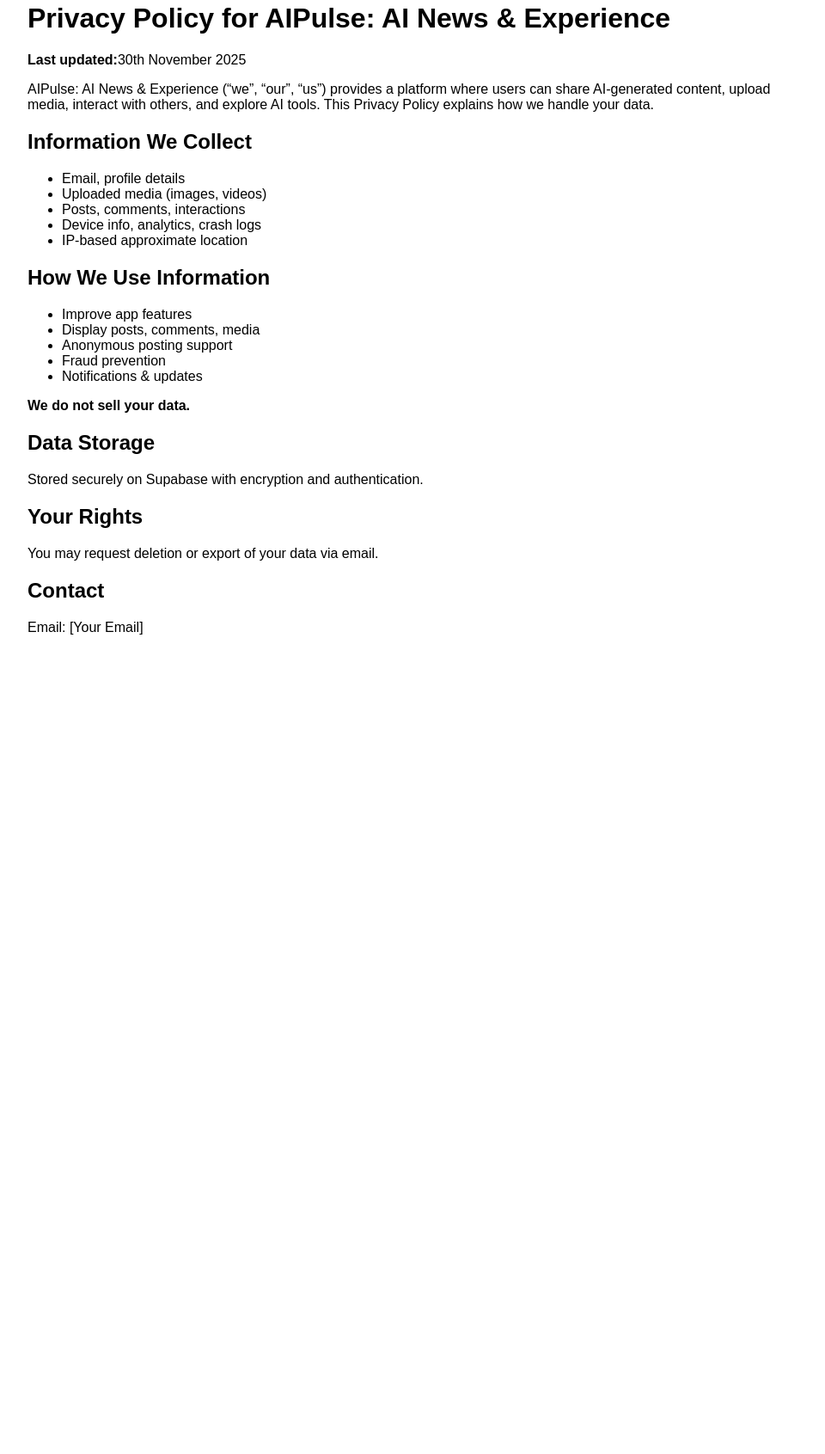
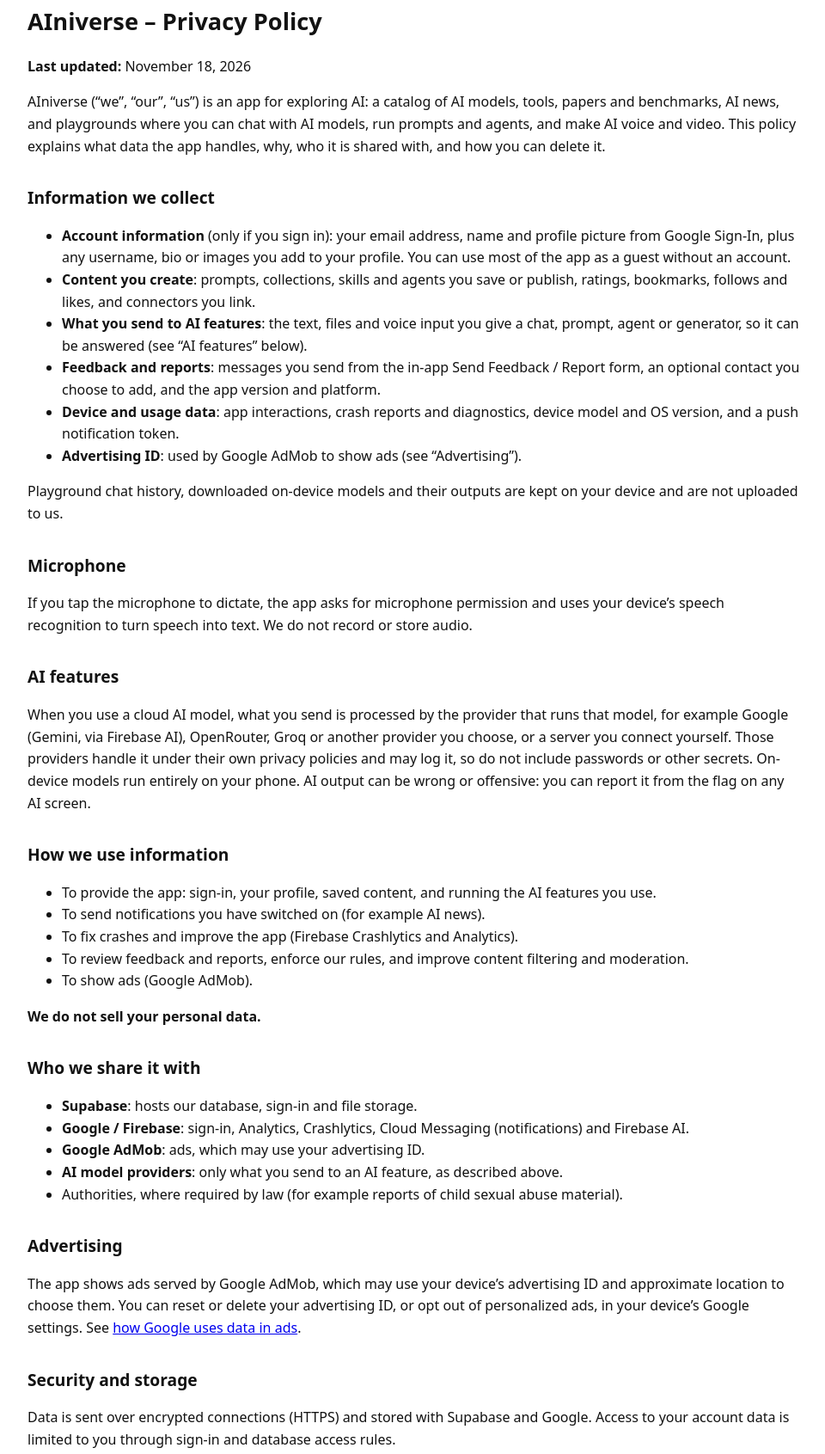
Before and after one commit to shreyas-android/privacy-policies, a plain HTML site: page ai-threads/index.html in a window 1280 px wide. Shown: the part 37-1728 px from the top of the page at 86% size, without its empty margins (158-1118 px from the left). Before the commit the page ends 816 px from the top, so only its background shows below. Drawn offline with Linux system fonts and the light colour scheme.

Commit message:
AIniverse privacy policy and account-deletion page: real name, no placeholders, current practices
Both pages still said "AIPulse: AI News & Experience" and carried template placeholders
([Your Email], [YOUR EMAIL], [YOUR GITHUB PAGES URL]) and a broken mailto link.

The privacy policy now names AIniverse and describes what the app actually does: Google
Sign-In, Supabase, Firebase (Analytics, Crashlytics, Messaging, AI), AdMob and the
advertising ID, AI model providers that receive what a person sends, microphone
dictation, in-app reports, and in-app account deletion.

The deletion page leads with the in-app route (Profile tab, Delete Account), keeps email
as the fallback, and lists what is deleted and what is kept.

Co-Authored-By: Claude Opus 5.5 <noreply@anthropic.com>

```diff
--- a/ai-threads/index.html
+++ b/ai-threads/index.html
@@ -3,44 +3,87 @@
 <head>
     <meta charset="UTF-8">
     <meta name="viewport" content="width=device-width, initial-scale=1.0">
-    <title>AIPulse: AI News & Experience - Privacy Policy</title>
+    <title>AIniverse – Privacy Policy</title>
     <style>
-        body { font-family: Arial, sans-serif; max-width: 900px; margin: 40px auto; }
+        body { font-family: system-ui, -apple-system, "Segoe UI", Roboto, Arial, sans-serif; max-width: 900px; margin: 40px auto; padding: 0 20px; line-height: 1.6; color: #121212; }
+        h1 { font-size: 1.7rem; } h2 { font-size: 1.2rem; margin-top: 2rem; }
     </style>
 </head>
 <body>
-    <h1>Privacy Policy for AIPulse: AI News & Experience</h1>
-    <p><strong>Last updated:</strong>30th November 2025</p>
+    <h1>AIniverse – Privacy Policy</h1>
+    <p><strong>Last updated:</strong> November 18, 2026</p>
 
-    <p>AIPulse: AI News & Experience (“we”, “our”, “us”) provides a platform where users can share AI-generated content, upload media, interact with others, and explore AI tools. This Privacy Policy explains how we handle your data.</p>
+    <p>AIniverse (“we”, “our”, “us”) is an app for exploring AI: a catalog of AI models, tools, papers and benchmarks, AI news,
+    and playgrounds where you can chat with AI models, run prompts and agents, and make AI voice and video. This policy explains
+    what data the app handles, why, who it is shared with, and how you can delete it.</p>
 
-    <h2>Information We Collect</h2>
+    <h2>Information we collect</h2>
     <ul>
-        <li>Email, profile details</li>
-        <li>Uploaded media (images, videos)</li>
-        <li>Posts, comments, interactions</li>
-        <li>Device info, analytics, crash logs</li>
-        <li>IP-based approximate location</li>
+        <li><strong>Account information</strong> (only if you sign in): your email address, name and profile picture from Google
+            Sign-In, plus any username, bio or images you add to your profile. You can use most of the app as a guest without an account.</li>
+        <li><strong>Content you create</strong>: prompts, collections, skills and agents you save or publish, ratings, bookmarks,
+            follows and likes, and connectors you link.</li>
+        <li><strong>What you send to AI features</strong>: the text, files and voice input you give a chat, prompt, agent or
+            generator, so it can be answered (see “AI features” below).</li>
+        <li><strong>Feedback and reports</strong>: messages you send from the in-app Send Feedback / Report form, an optional
+            contact you choose to add, and the app version and platform.</li>
+        <li><strong>Device and usage data</strong>: app interactions, crash reports and diagnostics, device model and OS version,
+            and a push notification token.</li>
+        <li><strong>Advertising ID</strong>: used by Google AdMob to show ads (see “Advertising”).</li>
+    </ul>
+    <p>Playground chat history, downloaded on-device models and their outputs are kept on your device and are not uploaded to us.</p>
+
+    <h2>Microphone</h2>
+    <p>If you tap the microphone to dictate, the app asks for microphone permission and uses your device’s speech recognition to
+    turn speech into text. We do not record or store audio.</p>
+
+    <h2>AI features</h2>
+    <p>When you use a cloud AI model, what you send is processed by the provider that runs that model, for example Google
+    (Gemini, via Firebase AI), OpenRouter, Groq or another provider you choose, or a server you connect yourself. Those providers
+    handle it under their own privacy policies and may log it, so do not include passwords or other secrets. On-device models run
+    entirely on your phone. AI output can be wrong or offensive: you can report it from the flag on any AI screen.</p>
+
+    <h2>How we use information</h2>
+    <ul>
+        <li>To provide the app: sign-in, your profile, saved content, and running the AI features you use.</li>
+        <li>To send notifications you have switched on (for example AI news).</li>
+        <li>To fix crashes and improve the app (Firebase Crashlytics and Analytics).</li>
+        <li>To review feedback and reports, enforce our rules, and improve content filtering and moderation.</li>
+        <li>To show ads (Google AdMob).</li>
+    </ul>
+    <p><strong>We do not sell your personal data.</strong></p>
+
+    <h2>Who we share it with</h2>
+    <ul>
+        <li><strong>Supabase</strong>: hosts our database, sign-in and file storage.</li>
+        <li><strong>Google / Firebase</strong>: sign-in, Analytics, Crashlytics, Cloud Messaging (notifications) and Firebase AI.</li>
+        <li><strong>Google AdMob</strong>: ads, which may use your advertising ID.</li>
+        <li><strong>AI model providers</strong>: only what you send to an AI feature, as described above.</li>
+        <li>Authorities, where required by law (for example reports of child sexual abuse material).</li>
     </ul>
 
-    <h2>How We Use Information</h2>
-    <ul>
-        <li>Improve app features</li>
-        <li>Display posts, comments, media</li>
-        <li>Anonymous posting support</li>
-        <li>Fraud prevention</li>
-        <li>Notifications & updates</li>
-    </ul>
+    <h2>Advertising</h2>
+    <p>The app shows ads served by Google AdMob, which may use your device’s advertising ID and approximate location to choose
+    them. You can reset or delete your advertising ID, or opt out of personalized ads, in your device’s Google settings. See
+    <a href="https://policies.google.com/technologies/ads">how Google uses data in ads</a>.</p>
 
-    <p><strong>We do not sell your data.</strong></p>
+    <h2>Security and storage</h2>
+    <p>Data is sent over encrypted connections (HTTPS) and stored with Supabase and Google. Access to your account data is limited
+    to you through sign-in and database access rules.</p>
 
-    <h2>Data Storage</h2>
-    <p>Stored securely on Supabase with encryption and authentication.</p>
+    <h2>Deleting your account and data</h2>
+    <p>In the app, open the <strong>Profile</strong> tab and tap <strong>Delete Account</strong> at the bottom. This permanently deletes your account and its data
+    from our servers straight away. You can also ask us by email; see
+    <a href="delete-account/">how to delete your account</a>. Feedback and reports you sent are kept without your name or account.</p>
 
-    <h2>Your Rights</h2>
-    <p>You may request deletion or export of your data via email.</p>
+    <h2>Children</h2>
+    <p>AIniverse is not directed at children under 13, and we do not knowingly collect their personal data. See our
+    <a href="safety/">Child Safety Standards</a>.</p>
+
+    <h2>Changes</h2>
+    <p>We will update this page when our practices change and revise the date above.</p>
 
     <h2>Contact</h2>
-    <p>Email: [Your Email]</p>
+    <p>Email: <a href="mailto:avengers14.blogger@gmail.com">avengers14.blogger@gmail.com</a></p>
 </body>
 </html>
```
Also changed, not shown: ai-threads/delete-account/index.html (+34 -65 lines).
